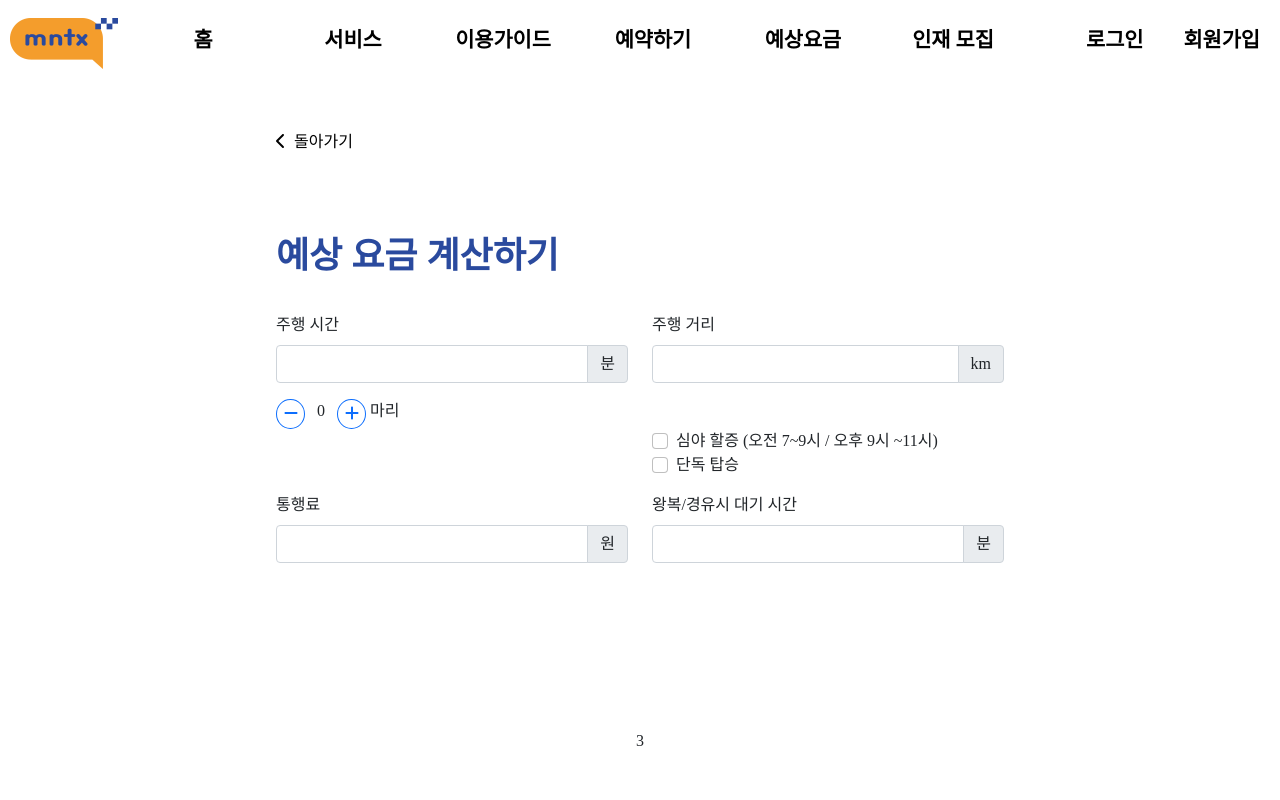
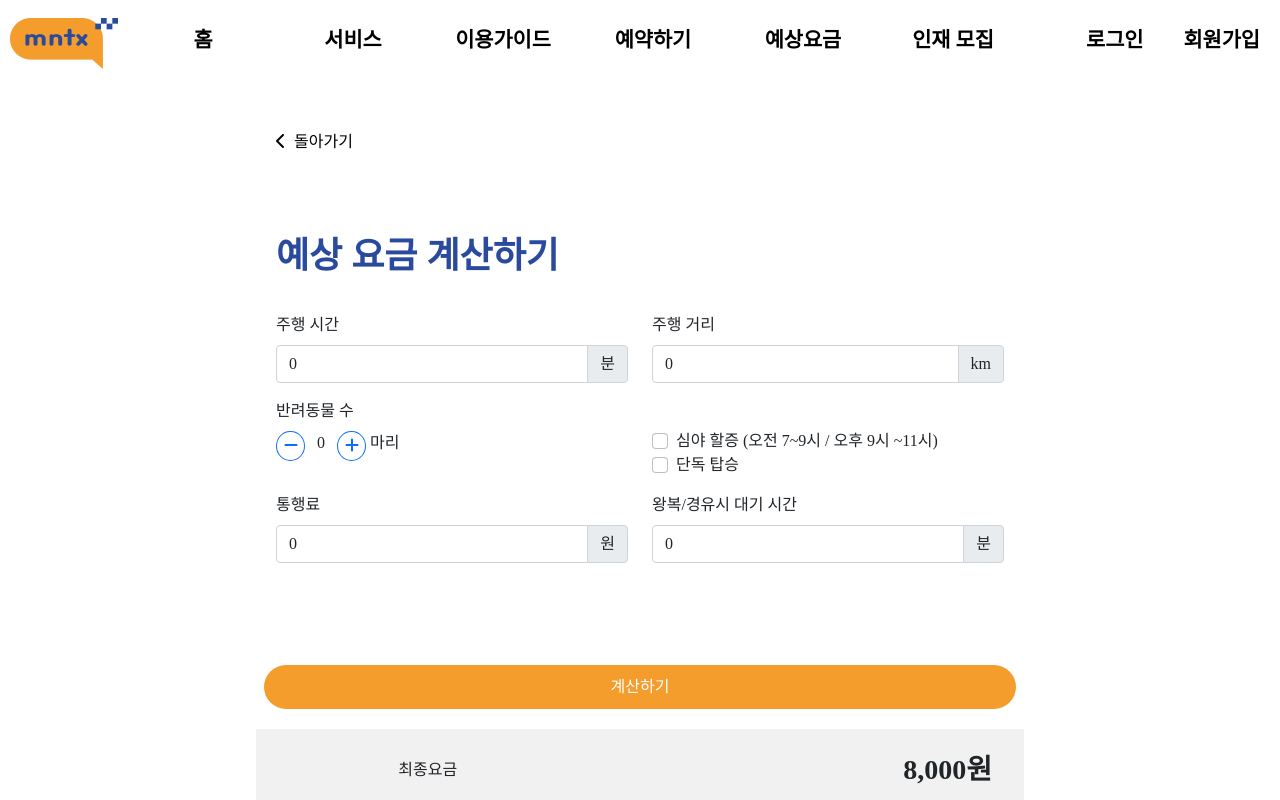
Before and after one commit to AnSangHyeon/mntx, a React (Create React App) app: page /Fare in a window 1280 px wide. Shown: the top 800 px of the page. Built offline with nearby package versions, Linux system fonts and the light colour scheme; what mobx-react-router would draw is missing.

Commit message:
[sh] Home에서 service step1,2,3,4로 이동하는 이벤트 추가

```diff
--- a/src/components/BottomSection/index.tsx
+++ b/src/components/BottomSection/index.tsx
@@ -1,6 +1,6 @@
 import Footer from '@layout/Footer'
 import Header from '@layout/Header'
-import { HeaderFixed, HomeSection525px, HomeSection55px, HomeSection5All, HomeSection5Col, HomeSection5CustomBtn, HomeSection5Img, HomeSection5Row, HomeSection5SubTitle, HomeSection5Title } from '@layout/index.style'
+import { HeaderFixed, HomeSection525px, HomeSection55px, HomeSection5All, HomeSection5Col, HomeSection5CustomBtn, HomeSection5Img, HomeSection5Row, HomeSection5SubTitle, HomeSection5Title, LinkLineNone } from '@layout/index.style'
 import { useOnMount, useOnUnmount } from '@utils/hook'
 import React, { Fragment } from 'react'
 import Section3Contents5Img from '../../img/HomeSection5Img.png'
@@ -24,7 +24,10 @@ const BottomSection: React.FC<IProps> = (props: IProps) => {
             <HomeSection5SubTitle>멍타냥 택시가 더 나은 반려동물과의 생활을 만들어갑니다.</HomeSection5SubTitle>
             <HomeSection525px></HomeSection525px>
             <HomeSection55px></HomeSection55px>
-            <HomeSection5CustomBtn>지금 예약하기</HomeSection5CustomBtn>
+            <LinkLineNone to='/Reservation'>
+              <HomeSection5CustomBtn>지금 예약하기</HomeSection5CustomBtn>
+            </LinkLineNone>
+
 
           </HomeSection5Col>
           <HomeSection5Col xs={12} md={6}>
--- a/src/layout/Footer.tsx
+++ b/src/layout/Footer.tsx
@@ -20,6 +20,7 @@ const Footer: React.FC<IFooterProps> = (props: IFooterProps) => {
 
   return (
     <Fragment>
+
       <FooterAll>
         <FooterInfo>
           <FooterLogo src={ FooterImg } alt="" />
--- a/src/layout/index.style.ts
+++ b/src/layout/index.style.ts
@@ -1,6 +1,7 @@
 import { faAngleLeft } from "@fortawesome/free-solid-svg-icons"
 import { FontAwesomeIcon } from "@fortawesome/react-fontawesome"
 import { Accordion, Button, Col, Container, Form, Row } from "react-bootstrap"
+import { NavLink } from "react-router-dom"
 import { Link } from "react-router-dom"
 import styled from "styled-components"
 
@@ -17,6 +18,15 @@ export const HeaderFixed = styled.div`
 `
 export const HeaderLeft = styled.div`
   float:left;
+`
+export const ReservationHeader = styled.div`
+  background: #2a4a9e;
+  width: 100%;
+
+`
+export const LinkLineNone = styled(NavLink)`
+  text-decoration: none;
+  color: #000;
 
 `
 export const HeaderRight = styled.div`
@@ -26,7 +36,8 @@ export const HeaderIogo = styled.div`
   padding:14px 10px;
   width:128px;
   height: 79px;
-  display:inline-block
+  display:inline-block;
+
 `
 export const MainMenu = styled.div`
   position: relative;
@@ -34,30 +45,27 @@ export const MainMenu = styled.div`
   font-size:1.3rem;
   font-weight: 600;
   display:inline-flex;
-  color: #000;
   width: 150px;
-  height: 80px;
-  padding:0px 20px;
-  align-items:center;
-  justify-content: center;
-`
-export const HeaderLogin = styled.div`
-  font-size:1.3rem;
-  font-weight: 600;
-  display:inline-flex;
-  color: #000;
-  width: 97.42px;
   height: 80px;
   padding:0px 20px;
   align-items:center;
   justify-content: center;
 
 `
+export const HeaderLogin = styled.div`
+  font-size:1.3rem;
+  font-weight: 600;
+  display:inline-flex;
+  width: 97.42px;
+  height: 80px;
+  padding:0px 20px;
+  align-items:center;
+  justify-content: center;
+`
 export const HeaderSign = styled.div`
   font-size:1.3rem;
   font-weight: 600;
   display:inline-flex;
-  color: #000;
   width: 116.55px;
   height: 80px;
   padding:0px 20px;
@@ -250,9 +258,6 @@ export const HomeSection4BtnImg = styled.img`
 `
 export const HomeSection4BtnRight = styled.div`
 
-`
-export const LinkLineNone = styled(Link)`
-  text-decoration: none;
 `
 export const AccordionItem = styled(Accordion.Item)`
   width: 900px;
@@ -668,11 +673,6 @@ export const GuideStep4Logo = styled.img`
   height: 229.64px;
   margin: 56px 0 0 0;
 `
-export const ReservationHeader = styled.div`
-  background: #2a4a9e;
-  width: 100%;
-
-`
 export const ReservationAll = styled.div`
   height: 411.33px;
   width: 60%;
@@ -726,18 +726,20 @@ export const FareCustomBtn = styled(Button)`
   height: 30px;
   padding: 0 7px;
   border-radius: 100%;
+  display: inline-block;
 `
 export const FareCntNum = styled.div`
-  margin: 0 0.5rem 0.5rem 0.5rem;
+  margin: 0 8px 8px 8px;
   width: 8.89px;
   height: 24px;
+
 `
 export const FareLeftIcon = styled(FontAwesomeIcon)`
   width: 11.44px;
   height: 16px;
 `
 export const FareAll = styled.div`
-  height: 841px;
+  height: 781px;
 `
 export const FareContainerAll = styled(Container)`
   height: 681px;
@@ -791,7 +793,6 @@ export const FareColTxt2 = styled.div`
   text-align: left;
   height: 24px;
   width: 352px;
-
 `
 export const FareCol4F = styled(Col)`
   height: 100%;
@@ -829,3 +830,53 @@ export const FareRow5 = styled(Row)`
   height: 70px;
   margin: 0 auto;
 `
+export const FarePlusMinusAll = styled.div`
+  width: 100%;
+  height: 100%
+`
+export const FarePlusMinus = styled.div`
+  width: 100%;
+  height: 100%;
+  display: flex;
+`
+export const FareSpaceCol = styled(Col)`
+  height: 70px;
+`
+export const FareSaveBtn = styled.div`
+  width: 100%
+  padding: 10px;
+  border-radius: 45px;
+  background: #f49d2c;
+  color: #fff;
+  height: 44px;
+  display: flex;
+  align-items: center;
+  justify-content: center;
+`
+export const FareSaveRow = styled(Row)`
+  width: 768px;
+  height: 82px;
+  background: #f1f1f1;
+  padding: 20px;
+`
+export const FareSaveContainer = styled(Container)`
+  // display: flex;
+  // justify-content: center;
+  // align-items: start;
+  width: 100%;
+  margin: 0 0 50px 0;
+  display: flex;
+  align-items: start;
+  justify-content: center;
+`
+export const FareSaveLeft = styled(Col)`
+  display: inline-flex;
+  align-items: center;
+  justify-content: center;
+
+`
+export const FareSaveRight = styled(Col)`
+  text-align: right;
+  font-weight: 700;
+  font-size: 1.75rem;
+`
--- a/src/pages/Fare/index.tsx
+++ b/src/pages/Fare/index.tsx
@@ -1,6 +1,6 @@
 import { FontAwesomeIcon } from '@fortawesome/react-fontawesome'
 import Header from '@layout/Header'
-import { All, FareAll, FareCheckAll, FareCheckbox, FareCheckFlex, FareCntNum, FareCol1, FareCol2, FareCol3, FareCol4, FareCol4F, FareColTxt, FareColTxt2, FareContainer1, FareContainer2, FareContainerAll, FareCustomBtn, FareLeftIcon, FareMarginTop, FareRow1, FareRow2, FareRow4, FareRow5, FontColorBlack, HeaderFixed, LinkLineNone } from '@layout/index.style'
+import { All, FareAll, FareCheckAll, FareCheckbox, FareCheckFlex, FareCntNum, FareCol1, FareCol2, FareCol3, FareCol4, FareCol4F, FareColTxt, FareColTxt2, FareContainer1, FareContainer2, FareContainerAll, FareCustomBtn, FareLeftIcon, FareMarginTop, FarePlusMinus, FarePlusMinusAll, FareRow1, FareRow2, FareRow4, FareRow5, FareSaveBtn, FareSaveContainer, FareSaveLeft, FareSaveRight, FareSaveRow, FareSpaceCol, FontColorBlack, HeaderFixed, LinkLineNone } from '@layout/index.style'
 import { useOnMount, useOnUnmount } from '@utils/hook'
 import React, { Fragment, useState } from 'react'
 import { Button, Col, Container, Form, FormControl, InputGroup, Row } from 'react-bootstrap'
@@ -17,7 +17,7 @@ interface IProps {
 
 }
 const Fare: React.FC<IProps> = (props: IProps) => {
-  useOnMount(() => {})
+  useOnMount(() => { window.scrollTo({top:0, behavior:'smooth'}) })
   useOnUnmount(() => {})
   const [cnt, setCnt] = useState(0)
   const PlusBtn = () => {
@@ -52,14 +52,14 @@ const Fare: React.FC<IProps> = (props: IProps) => {
               <FareCol3>
               <FareColTxt>주행 시간</FareColTxt>
               <InputGroup>
-                <FormControl aria-label="Dollar amount (with dot and two decimal places)" />
+                <FormControl type='number' defaultValue={0} aria-label="Dollar amount (with dot and two decimal places)" />
                 <InputGroup.Text>분</InputGroup.Text>
               </InputGroup>
               </FareCol3>
               <FareCol3>
                 <FareColTxt>주행 거리</FareColTxt>
                 <InputGroup>
-                  <FormControl aria-label="Dollar amount (with dot and two decimal places)" />
+                  <FormControl type='number' defaultValue={0} aria-label="Dollar amount (with dot and two decimal places)" />
                   <InputGroup.Text>km</InputGroup.Text>
                 </InputGroup>
               </FareCol3>
@@ -69,7 +69,9 @@ const Fare: React.FC<IProps> = (props: IProps) => {
 
             <FareRow4>
               <FareCol4F md={6}>
-              {/* <FareColTxt2>반려동물 수</FareColTxt2> */}
+                <FarePlusMinusAll>
+                  <FareColTxt2>반려동물 수</FareColTxt2>
+                  <FarePlusMinus>
                     <FareCustomBtn onClick={ MinusBtn } variant="outline-primary">
                       <FontAwesomeIcon icon={ faMinus } />
                     </FareCustomBtn>{' '}
@@ -78,8 +80,9 @@ const Fare: React.FC<IProps> = (props: IProps) => {
                       <FontAwesomeIcon icon={ faPlus } />
                     </FareCustomBtn>{' '} &nbsp;
                     <FareColTxt>마리</FareColTxt>
+                  </FarePlusMinus>
+                </FarePlusMinusAll>
               </FareCol4F>
-
               <FareCol4 md={6}>
                 <FareCheckFlex>
                   <FareCheckAll>
@@ -97,25 +100,41 @@ const Fare: React.FC<IProps> = (props: IProps) => {
             <FareMarginTop></FareMarginTop>
 
             <FareRow5>
-              <FareCol3>
+              <FareCol3 md={6}>
                 <FareColTxt>통행료</FareColTxt>
                 <InputGroup>
-                  <FormControl aria-label="Dollar amount (with dot and two decimal places)" />
+                  <FormControl type='number' defaultValue={0} aria-label="Dollar amount (with dot and two decimal places)" />
                   <InputGroup.Text>원</InputGroup.Text>
                 </InputGroup>
               </FareCol3>
-              <FareCol3>
+              <FareCol3 md={6}>
                 <FareColTxt>왕복/경유시 대기 시간</FareColTxt>
                 <InputGroup>
-                  <FormControl aria-label="Dollar amount (with dot and two decimal places)" />
+                  <FormControl type='number' defaultValue={0} aria-label="Dollar amount (with dot and two decimal places)" />
                   <InputGroup.Text>분</InputGroup.Text>
                 </InputGroup>
               </FareCol3>
+
+              <FareMarginTop></FareMarginTop>
+
+              <FareSpaceCol md={6}></FareSpaceCol>
+              <FareSpaceCol md={6}></FareSpaceCol>
+
+              <FareMarginTop></FareMarginTop>
+
+              <FareSaveBtn>계산하기</FareSaveBtn>
             </FareRow5>
           </FareContainer2>
-          <Container>3
-
-          </Container>
+          <FareSaveContainer>
+            <FareSaveRow>
+              <FareSaveLeft md={5}>
+                최종요금
+              </FareSaveLeft>
+              <FareSaveRight md={7}>
+                8,000원
+              </FareSaveRight>
+            </FareSaveRow>
+          </FareSaveContainer>
 
         </FareContainerAll>
 
--- a/src/pages/Guide/index.tsx
+++ b/src/pages/Guide/index.tsx
@@ -15,9 +15,11 @@ interface IProps {
 }
 
 const Guide: React.FC<IProps> = (props: IProps) => {
-  useOnMount(() => {})
+  useOnMount(() => { window.scrollTo({top:0, behavior:'smooth'}) })
   useOnUnmount(() => {})
+
   return (
+
     <Fragment>
       <HeaderFixed>
         <Header></Header>
--- a/src/pages/Recruitment/index.tsx
+++ b/src/pages/Recruitment/index.tsx
@@ -1,5 +1,5 @@
 import Header from '@layout/Header'
-import { RecruitmentFixed, RecruitmentImg } from '@layout/index.style'
+import { LinkLineNone, RecruitmentFixed, RecruitmentImg } from '@layout/index.style'
 import { useOnMount, useOnUnmount } from '@utils/hook'
 import React, { Fragment } from 'react'
 import RecruitmentImg1 from '../../img/Recruitment1.jpg'
@@ -14,12 +14,15 @@ interface IProps {
 }
 
 const Recruitment: React.FC<IProps> = (props: IProps) => {
-  useOnMount(() => {})
+  useOnMount(() => { window.scrollTo({top:0, behavior:'smooth'}) })
   useOnUnmount(() => {})
   return (
     <Fragment>
       <Header></Header>
-      <RecruitmentFixed src={ RecruitmentFixedImg } alt="멍타냥택시 드라이버 지원하기" />
+      <LinkLineNone to='#'>
+        <RecruitmentFixed src={ RecruitmentFixedImg } alt="멍타냥택시 드라이버 지원하기" />
+      </LinkLineNone>
+
       <RecruitmentImg src={ RecruitmentImg1 }/>
       <RecruitmentImg src={ RecruitmentImg2 }/>
       <RecruitmentImg src={ RecruitmentImg3 }/>
--- a/src/pages/Reservation/index.tsx
+++ b/src/pages/Reservation/index.tsx
@@ -10,7 +10,7 @@ interface IProps {
 }
 
 const Reservation: React.FC<IProps> = (props: IProps) => {
-  useOnMount(() => {})
+  useOnMount(() => { window.scrollTo({top:0, behavior:'smooth'}) })
   useOnUnmount(() => {})
   return (
     <Fragment>
```
Also changed, not shown: src/pages/Home/index.tsx (+22 -6 lines). Lines whose indentation alone changed are shown as unchanged.
